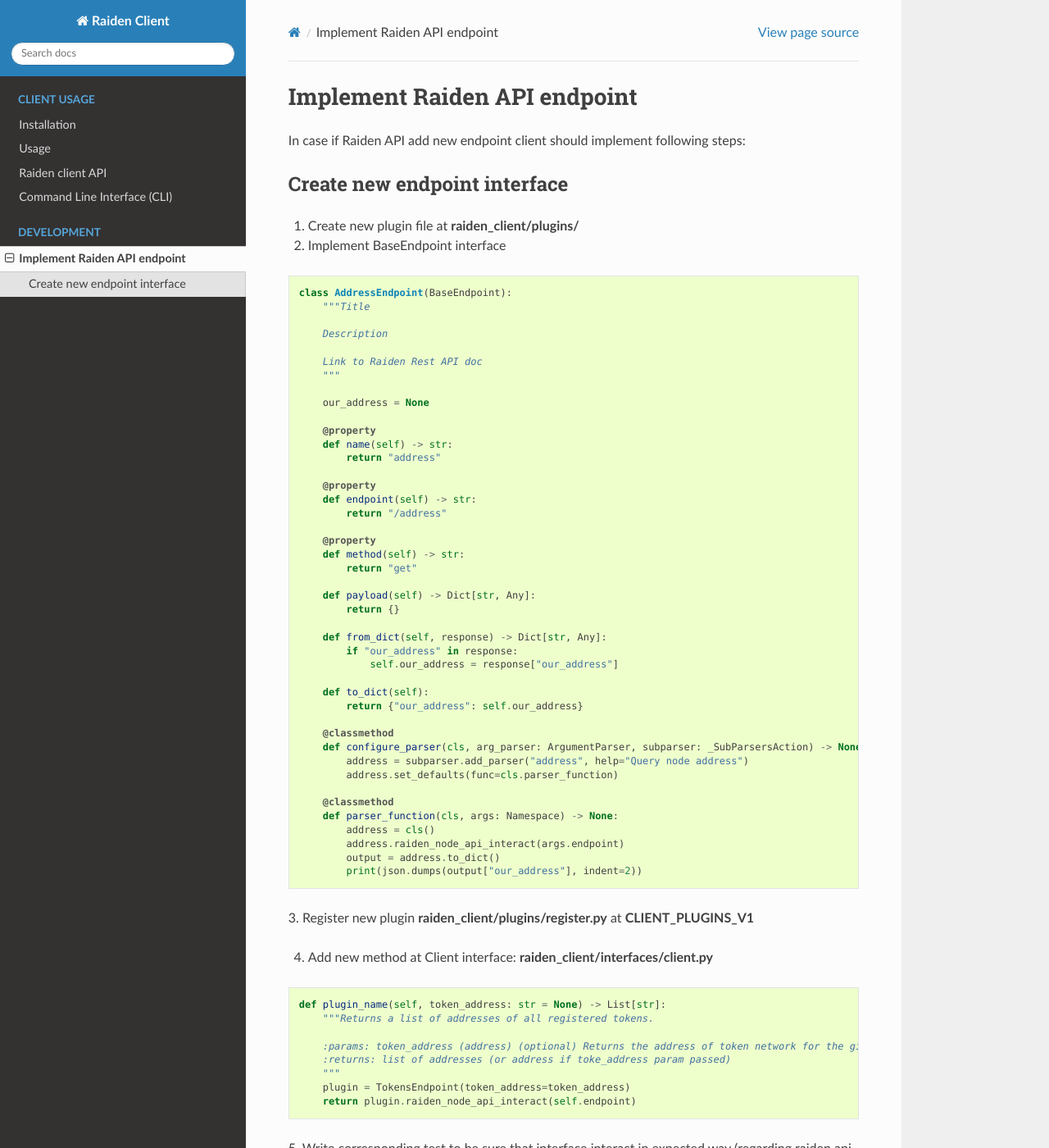
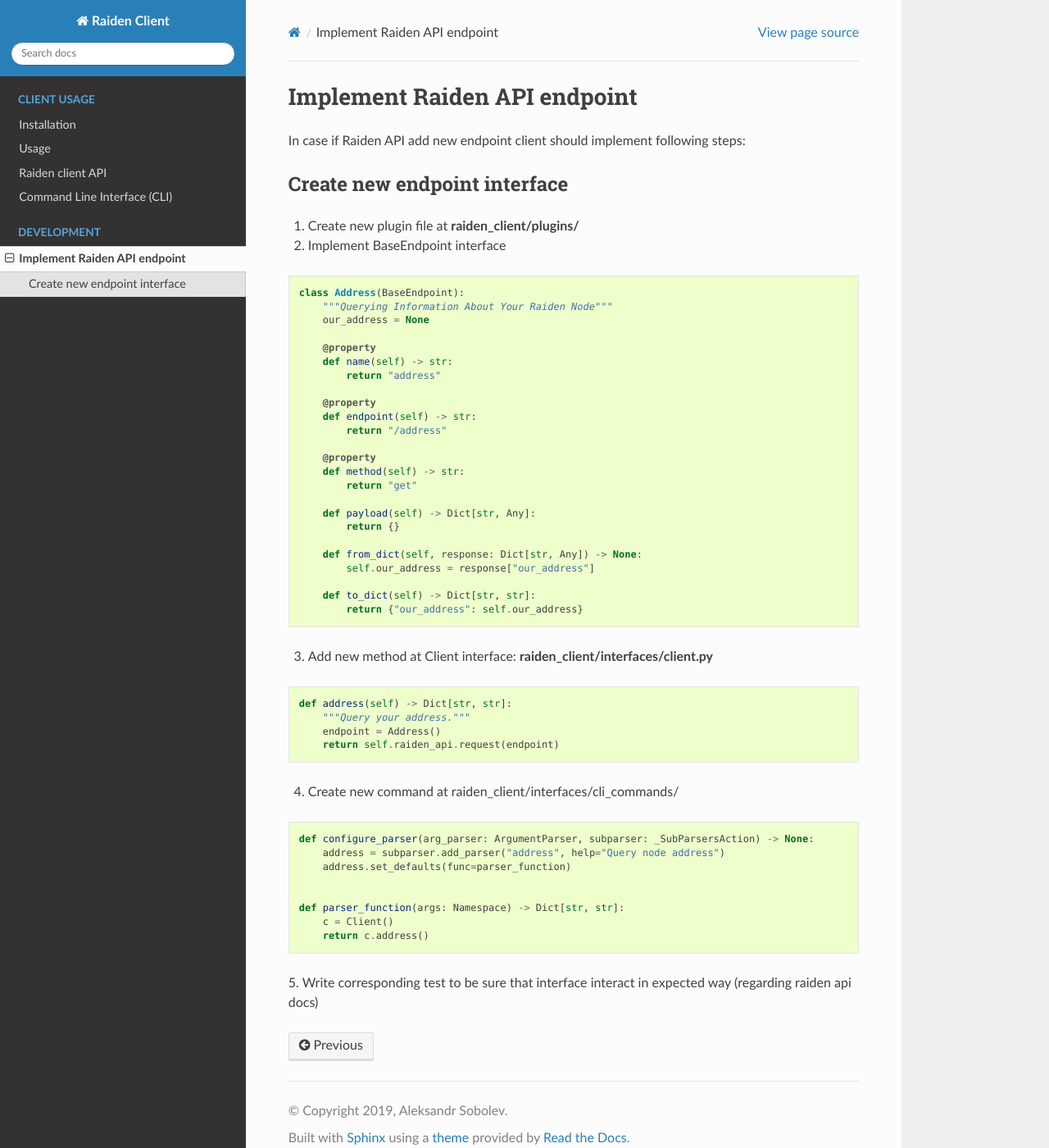
Before and after one commit to maddevsio/raiden-client-python, a Sphinx documentation site: the page built from docs/add_endpoint.rst, in a window 1280 px wide and 1400 px high. Shown: the whole window at 82% size. Built offline with Sphinx 7.4.7 and the Read the Docs theme 2.0.0, drawn with Linux system fonts in a browser that asks for light colours.

Commit message:
Update add_endpoint doc

```diff
--- a/docs/add_endpoint.rst
+++ b/docs/add_endpoint.rst
@@ -13,14 +13,8 @@
 
 .. code-block:: python
 
-    class AddressEndpoint(BaseEndpoint):
-        """Title
-
-        Description
-
-        Link to Raiden Rest API doc
-        """
-
+    class Address(BaseEndpoint):
+        """Querying Information About Your Raiden Node"""
         our_address = None
 
         @property
@@ -38,42 +32,34 @@
         def payload(self) -> Dict[str, Any]:
             return {}
 
-        def from_dict(self, response) -> Dict[str, Any]:
-            if "our_address" in response:
-                self.our_address = response["our_address"]
+        def from_dict(self, response: Dict[str, Any]) -> None:
+            self.our_address = response["our_address"]
 
-        def to_dict(self):
+        def to_dict(self) -> Dict[str, str]:
             return {"our_address": self.our_address}
 
-        @classmethod
-        def configure_parser(cls, arg_parser: ArgumentParser, subparser: _SubParsersAction) -> None:
-            address = subparser.add_parser("address", help="Query node address")
-            address.set_defaults(func=cls.parser_function)
 
-        @classmethod
-        def parser_function(cls, args: Namespace) -> None:
-            address = cls()
-            address.raiden_node_api_interact(args.endpoint)
-            output = address.to_dict()
-            print(json.dumps(output["our_address"], indent=2))
-
-
-3. Register new plugin **raiden_client/plugins/register.py**
-at **CLIENT_PLUGINS_V1**
-
-
-4. Add new method at Client interface: **raiden_client/interfaces/client.py**
+3. Add new method at Client interface: **raiden_client/interfaces/client.py**
 
 .. code-block:: python
 
-    def plugin_name(self, token_address: str = None) -> List[str]:
-        """Returns a list of addresses of all registered tokens.
+    def address(self) -> Dict[str, str]:
+        """Query your address."""
+        endpoint = Address()
+        return self.raiden_api.request(endpoint)
 
-        :params: token_address (address) (optional) Returns the address of token network for the given token
-        :returns: list of addresses (or address if toke_address param passed)
-        """
-        plugin = TokensEndpoint(token_address=token_address)
-        return plugin.raiden_node_api_interact(self.endpoint)
+4. Create new command at raiden_client/interfaces/cli_commands/
+
+.. code-block:: python
+
+    def configure_parser(arg_parser: ArgumentParser, subparser: _SubParsersAction) -> None:
+        address = subparser.add_parser("address", help="Query node address")
+        address.set_defaults(func=parser_function)
+
+
+    def parser_function(args: Namespace) -> Dict[str, str]:
+        c = Client()
+        return c.address()
 
 5. Write corresponding test to be sure that interface interact in
 expected way (regarding raiden api docs)
```
